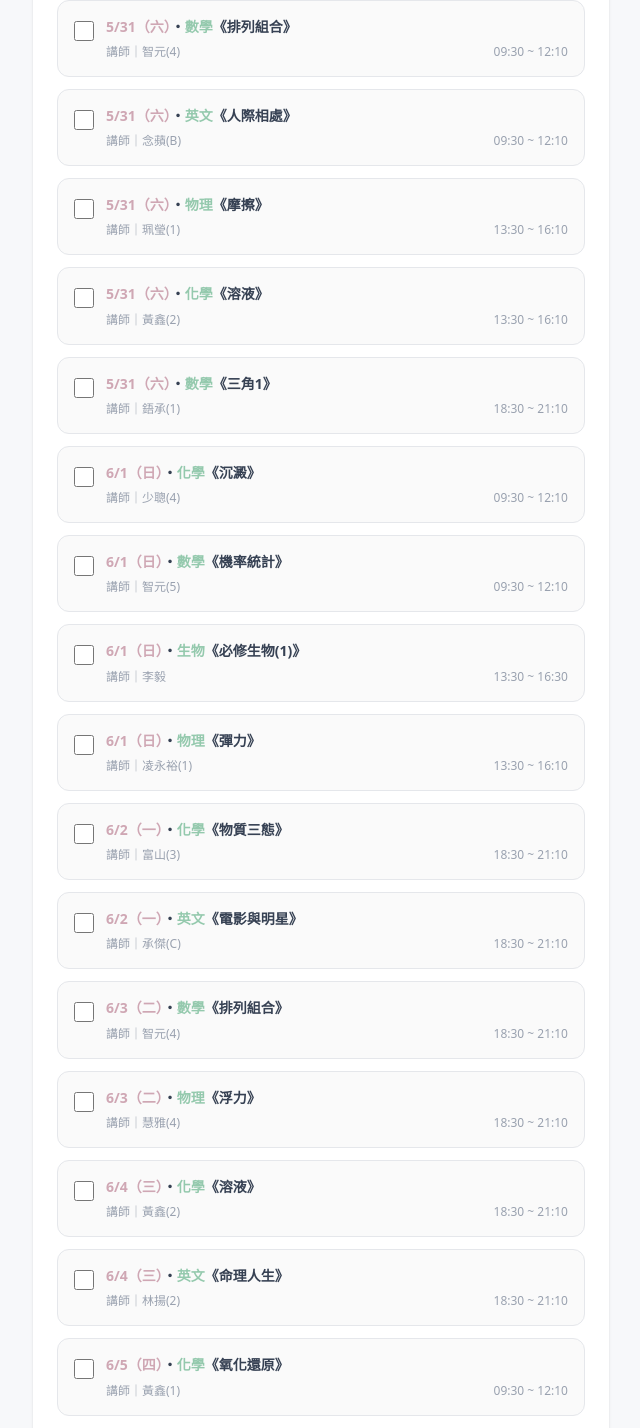
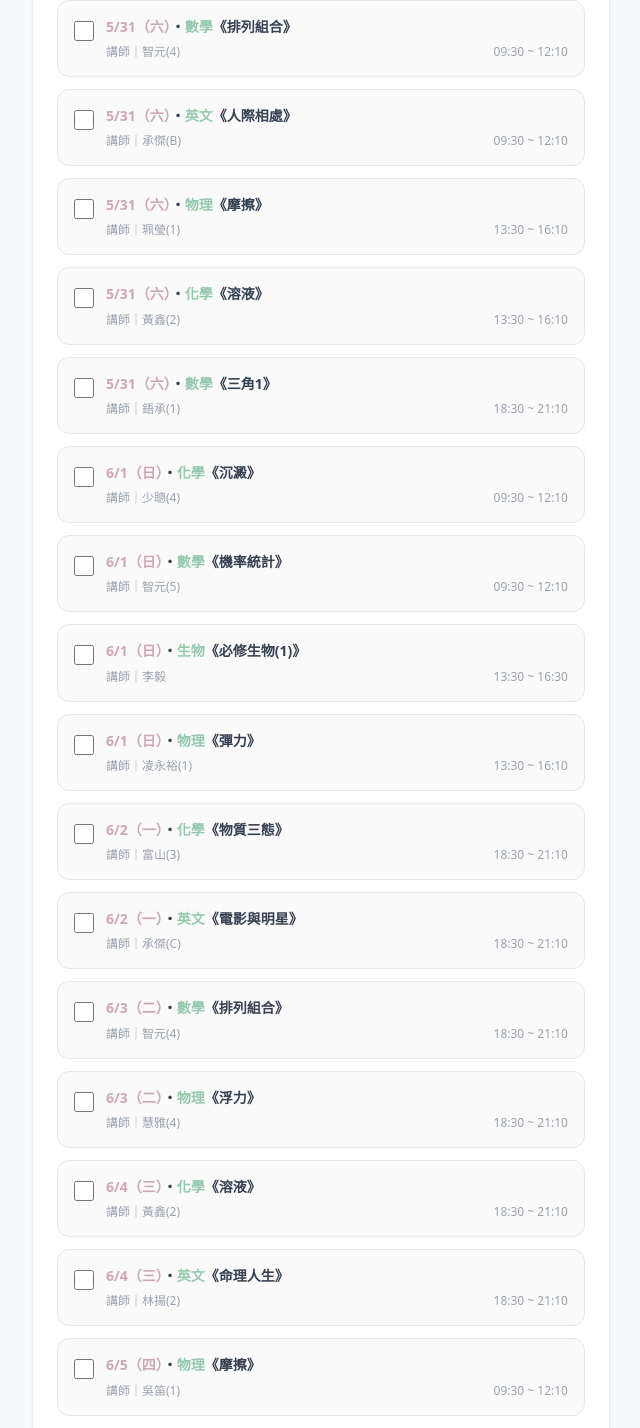
Before and after one commit to HyperSoWeak/pandc, a Next.js app in the folder front/: page / in a window 1280 px wide. Shown: the part 3272-4700 px from the top of the page, without its empty margins (319-959 px from the left). Built offline with nearby package versions, Linux system fonts and the light colour scheme.

Commit message:
fix(front): modify schedule and weekend cannot choose transportation

```diff
--- a/front/src/app/page.tsx
+++ b/front/src/app/page.tsx
@@ -256,12 +256,18 @@ export default function HomePage() {
                           value={formData.selectedCourses[idx].transportation}
                           onChange={(e) => handleTransportationChange(idx, e.target.value)}
                         >
+                          {course.date.includes("（六）") || course.date.includes("（日）") ? (
+                            <option value="自行前往">自行前往</option>
+                          ) : (
+                            <>
                               <option value="">選擇交通方式</option>
                               {transportationOptions.map((option) => (
                                 <option key={option} value={option}>
                                   {option}
                                 </option>
                               ))}
+                            </>
+                          )}
                         </select>
                       </div>
 
--- a/front/src/data/courses.ts
+++ b/front/src/data/courses.ts
@@ -378,7 +378,7 @@ const courses: Course[] = [
     date: "5/31（六）",
     subject: "英文",
     name: "人際相處",
-    lecturer: "念蘋(B)",
+    lecturer: "承傑(B)",
     timeStart: "09:30",
     timeEnd: "12:10",
     location: {
@@ -614,9 +614,9 @@ const courses: Course[] = [
   },
   {
     date: "6/5（四）",
-    subject: "化學",
-    name: "氧化還原",
-    lecturer: "黃鑫(1)",
+    subject: "物理",
+    name: "摩擦",
+    lecturer: "吳笛(1)",
     timeStart: "09:30",
     timeEnd: "12:10",
     location: {
@@ -768,7 +768,7 @@ const courses: Course[] = [
   {
     date: "6/7（六）",
     subject: "化學",
-    name: "碰撞",
+    name: "溶液",
     lecturer: "黃鑫(5)",
     timeStart: "13:30",
     timeEnd: "16:10",
```
Also changed, not shown: front/public/schedule.png. Lines whose indentation alone changed are shown as unchanged.
